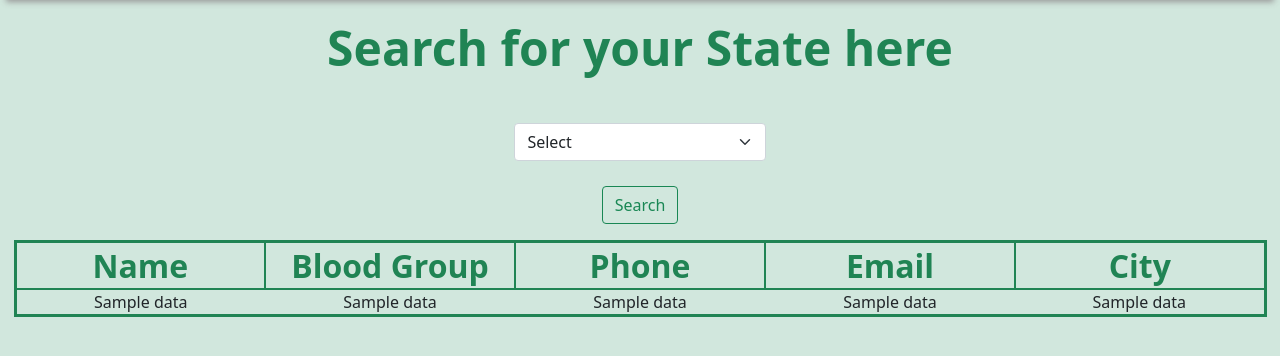
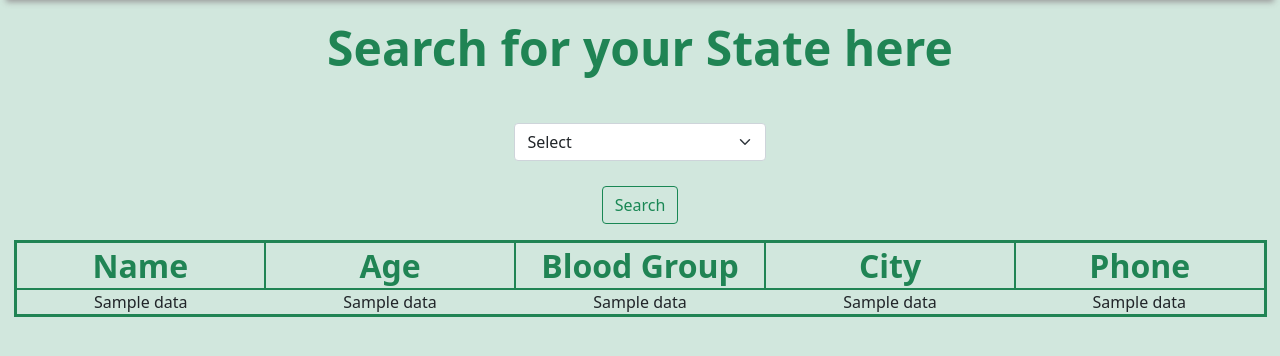
Before and after one commit to Amogh-Walia/Plasma_Donor, a Flask app: template templates/view.html in a window 1280 px wide. Shown: the part 56-412 px from the top of the page. Run offline with Flask 2, Linux system fonts and the light colour scheme; the template is opened without the code that fills it: most values are stand-ins (such as "Sample title", 1, 10 or a date in 2020).

Commit message:
Update view.html

```diff
--- a/templates/view.html
+++ b/templates/view.html
@@ -88,10 +88,10 @@
                       <table class="results">
                         <tr class="mainrow">
                           <th>Name</th>
+                          <th>Age</th>
                           <th>Blood Group</th>
+                          <th>City</th>
                           <th>Phone</th>
-                          <th>Email</th>
-                          <th>City</th>
                         </tr>
                         {% for (k,v,z,y,w) in data %}
                         <tr style = ' width: 250px;text-align: center;border: 2px solid #208454;'>
```
